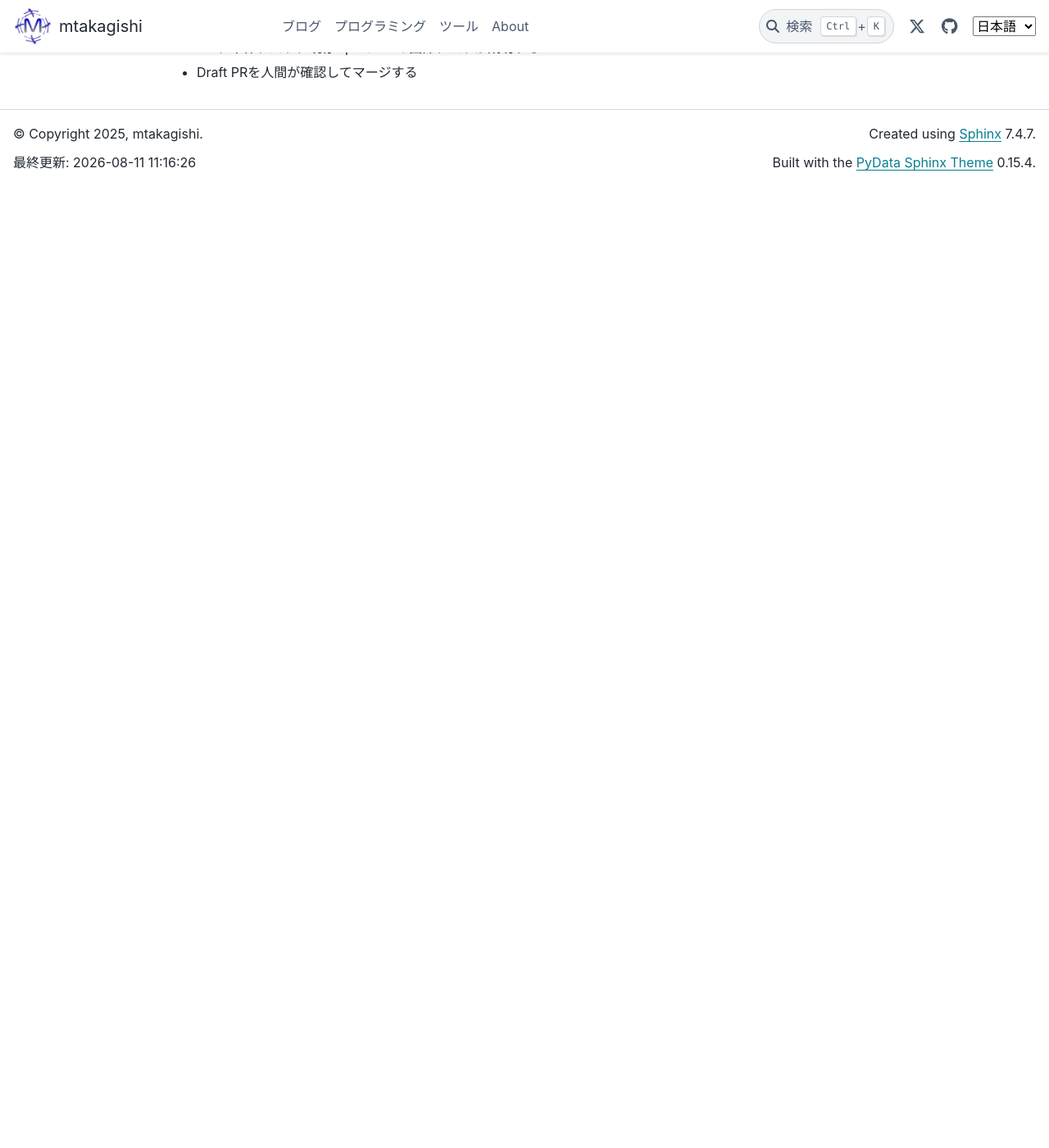
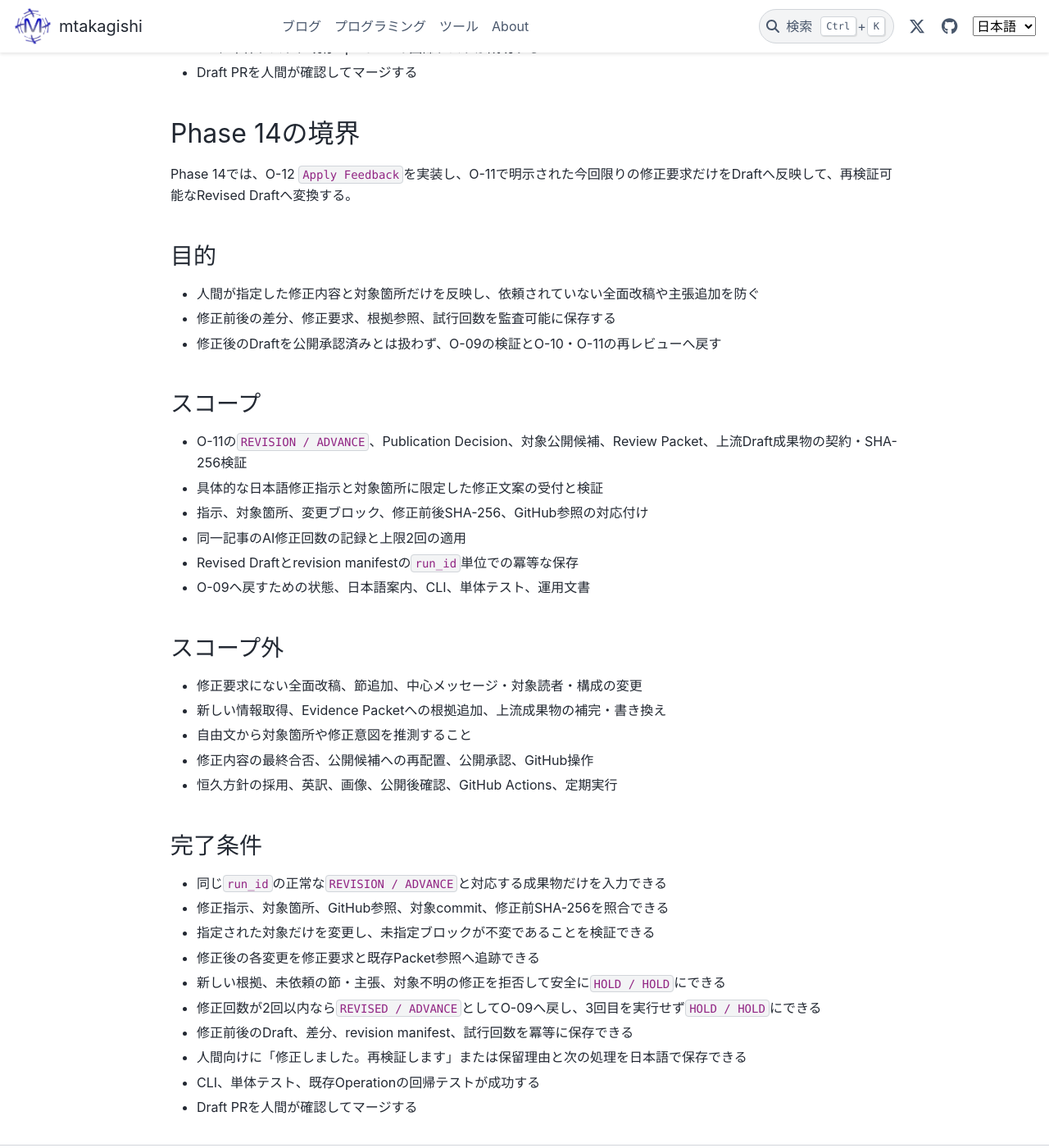
Before and after one commit to mtakagishi/note, a Sphinx documentation site: the page built from docs/agents/knowledge-harness/CHARTER.md, in a window 1280 px wide and 1400 px high, scrolled down 14900 px. Shown: the whole window at 82% size. Built offline with Sphinx 7.4.7 and the PyData theme 0.15.4, drawn with Linux system fonts in a browser that asks for light colours; before the commit the page ends 15127 px from its top, so only the background shows below that.

Commit message:
O-12 Apply Feedbackの境界を定義 (#26)
* O-12 Apply Feedbackの境界を定義

* Draft PRの状態を記録

---------

Co-authored-by: mtakagishi <mtakagishi+github@gimail.com>

```diff
--- a/docs/agents/knowledge-harness/CHARTER.md
+++ b/docs/agents/knowledge-harness/CHARTER.md
@@ -483,3 +483,43 @@
 - 同一判断の再実行では成果物を書き換えず、判断履歴を重複させない
 - CLI、単体テスト、既存Operationの回帰テストが成功する
 - Draft PRを人間が確認してマージする
+
+## Phase 14の境界
+
+Phase 14では、O-12 `Apply Feedback`を実装し、O-11で明示された今回限りの修正要求だけをDraftへ反映して、再検証可能なRevised Draftへ変換する。
+
+### 目的
+
+- 人間が指定した修正内容と対象箇所だけを反映し、依頼されていない全面改稿や主張追加を防ぐ
+- 修正前後の差分、修正要求、根拠参照、試行回数を監査可能に保存する
+- 修正後のDraftを公開承認済みとは扱わず、O-09の検証とO-10・O-11の再レビューへ戻す
+
+### スコープ
+
+- O-11の`REVISION / ADVANCE`、Publication Decision、対象公開候補、Review Packet、上流Draft成果物の契約・SHA-256検証
+- 具体的な日本語修正指示と対象箇所に限定した修正文案の受付と検証
+- 指示、対象箇所、変更ブロック、修正前後SHA-256、GitHub参照の対応付け
+- 同一記事のAI修正回数の記録と上限2回の適用
+- Revised Draftとrevision manifestの`run_id`単位での冪等な保存
+- O-09へ戻すための状態、日本語案内、CLI、単体テスト、運用文書
+
+### スコープ外
+
+- 修正要求にない全面改稿、節追加、中心メッセージ・対象読者・構成の変更
+- 新しい情報取得、Evidence Packetへの根拠追加、上流成果物の補完・書き換え
+- 自由文から対象箇所や修正意図を推測すること
+- 修正内容の最終合否、公開候補への再配置、公開承認、GitHub操作
+- 恒久方針の採用、英訳、画像、公開後確認、GitHub Actions、定期実行
+
+### 完了条件
+
+- 同じ`run_id`の正常な`REVISION / ADVANCE`と対応する成果物だけを入力できる
+- 修正指示、対象箇所、GitHub参照、対象commit、修正前SHA-256を照合できる
+- 指定された対象だけを変更し、未指定ブロックが不変であることを検証できる
+- 修正後の各変更を修正要求と既存Packet参照へ追跡できる
+- 新しい根拠、未依頼の節・主張、対象不明の修正を拒否して安全に`HOLD / HOLD`にできる
+- 修正回数が2回以内なら`REVISED / ADVANCE`としてO-09へ戻し、3回目を実行せず`HOLD / HOLD`にできる
+- 修正前後のDraft、差分、revision manifest、試行回数を冪等に保存できる
+- 人間向けに「修正しました。再検証します」または保留理由と次の処理を日本語で保存できる
+- CLI、単体テスト、既存Operationの回帰テストが成功する
+- Draft PRを人間が確認してマージする
```
Also changed, not shown: docs/agents/knowledge-harness/DECISIONS.md (+13 -0 lines), docs/agents/knowledge-harness/PIPELINE.md (+10 -3 lines), docs/agents/knowledge-harness/STATUS.md (+14 -7 lines).
